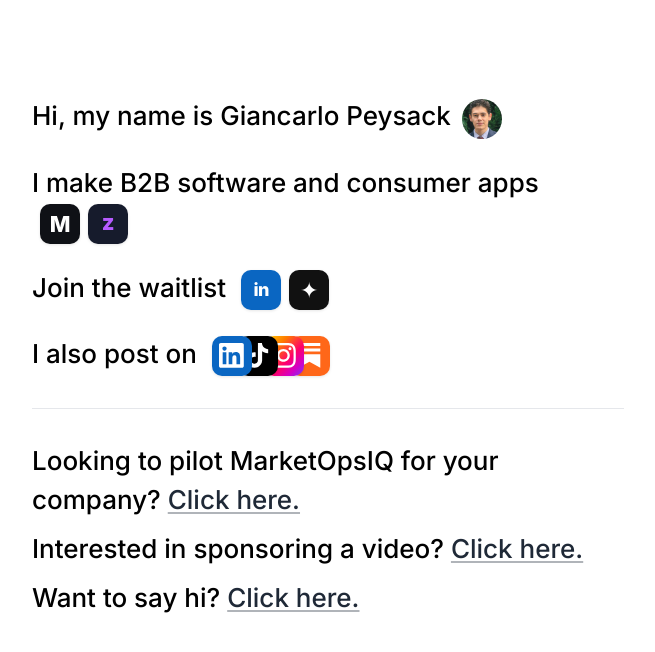
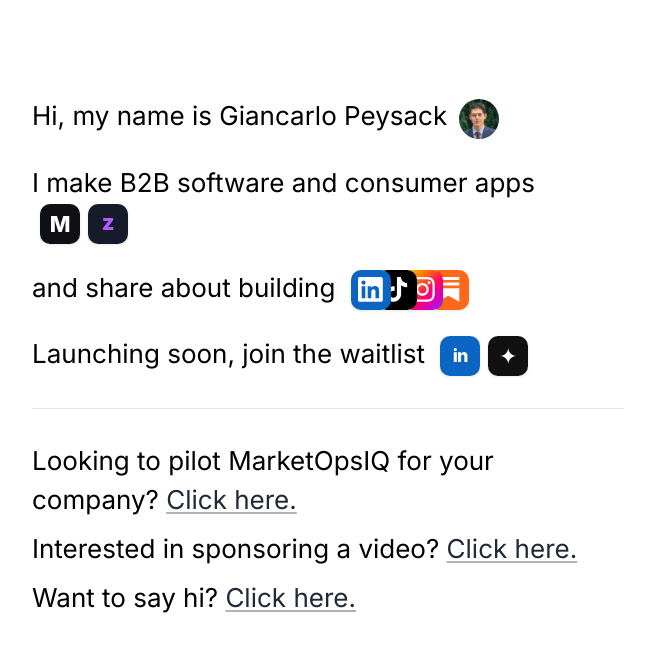
Before and after one commit to GiancarloPeysack/giancarlopeysack-com, a Next.js app: page / in a window 1280 px wide. Shown: the top 652 px of the page, without its empty margins (312-967 px from the left). Built offline with nearby package versions, Linux system fonts and the light colour scheme.

Commit message:
Restructure: share about building merged with socials, waitlist consolidated

```diff
--- a/app/page.tsx
+++ b/app/page.tsx
@@ -18,7 +18,7 @@ const LINKS = {
   linkedin: "https://linkedin.com/in/gcpeysack",
   tiktok: "#",
   instagram: "#",
-  substack: "#",
+  substack: "https://substack.com/@giancarlopeysack351293",
   sayHi: "mailto:gc.peysack@gmail.com?subject=Hi",
 };
 
@@ -31,7 +31,7 @@ export default function Home() {
           style={{
             fontSize: "clamp(20px, 5.6vw, 26px)",
             lineHeight: 1.5,
-            fontWeight: 450,
+            fontWeight: 400,
           }}
         >
           {/* Greeting + avatar */}
@@ -49,7 +49,7 @@ export default function Home() {
             </span>
           </p>
 
-          {/* Self-definition + live projects on the same line */}
+          {/* Projects on one line, writing on its own line */}
           <p className="mt-7 sm:mt-6">
             I make B2B software and consumer apps{" "}
             <span className="tile-row align-middle ml-2">
@@ -72,45 +72,9 @@ export default function Home() {
               />
             </span>
           </p>
-
-          {/* Waitlist */}
+          {/* Share about building (all the channels — socials + substack) */}
           <p className="mt-7 sm:mt-6">
-            Join the waitlist{" "}
-            <span className="tile-row align-middle ml-2">
-              <BrandTile
-                href={LINKS.waitlistLinkedIn}
-                label="LinkedIn weekly tool — join waitlist"
-                tooltip="LinkedIn weekly tool"
-                bg="#0A66C2"
-                fg="#FFFFFF"
-              >
-                <span
-                  className="text-white font-extrabold leading-none"
-                  style={{ fontSize: "18px", letterSpacing: "-0.04em" }}
-                >
-                  in
-                </span>
-              </BrandTile>
-              <BrandTile
-                href={LINKS.waitlistContent}
-                label="Content agent tool — join waitlist"
-                tooltip="Content agent tool"
-                bg="#111111"
-                fg="#FFFFFF"
-              >
-                <span
-                  className="text-white leading-none"
-                  style={{ fontSize: "22px" }}
-                >
-                  ✦
-                </span>
-              </BrandTile>
-            </span>
-          </p>
-
-          {/* Socials */}
-          <p className="mt-7 sm:mt-6">
-            I also post on{" "}
+            and share about building{" "}
             <span className="tile-row stack align-middle ml-2">
               <BrandTile
                 href={LINKS.linkedin}
@@ -139,10 +103,45 @@ export default function Home() {
               <BrandTile
                 href={LINKS.substack}
                 label="Substack"
-                tooltip="Substack (soon)"
+                tooltip="@giancarlopeysack"
                 bg="#FF6719"
               >
                 <SubstackIcon />
+              </BrandTile>
+            </span>
+          </p>
+
+          {/* Launching soon + waitlist (merged) */}
+          <p className="mt-7 sm:mt-6">
+            Launching soon, join the waitlist{" "}
+            <span className="tile-row align-middle ml-2">
+              <BrandTile
+                href={LINKS.waitlistLinkedIn}
+                label="LinkedIn weekly tool, join waitlist"
+                tooltip="LinkedIn weekly tool"
+                bg="#0A66C2"
+                fg="#FFFFFF"
+              >
+                <span
+                  className="text-white font-extrabold leading-none"
+                  style={{ fontSize: "18px", letterSpacing: "-0.04em" }}
+                >
+                  in
+                </span>
+              </BrandTile>
+              <BrandTile
+                href={LINKS.waitlistContent}
+                label="Content agent tool, join waitlist"
+                tooltip="Content agent tool"
+                bg="#111111"
+                fg="#FFFFFF"
+              >
+                <span
+                  className="text-white leading-none"
+                  style={{ fontSize: "22px" }}
+                >
+                  ✦
+                </span>
               </BrandTile>
             </span>
           </p>
```
Also changed, not shown: public/giancarlo.jpg.
